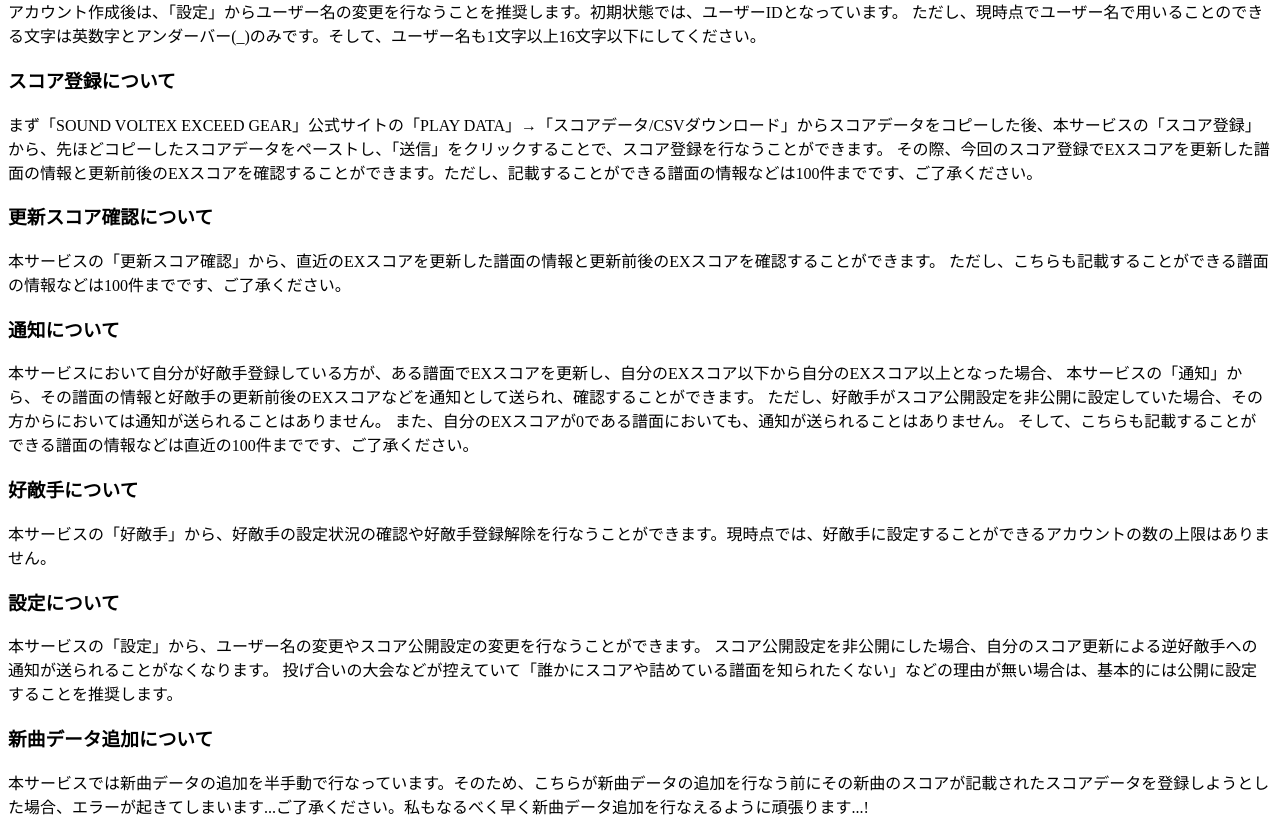
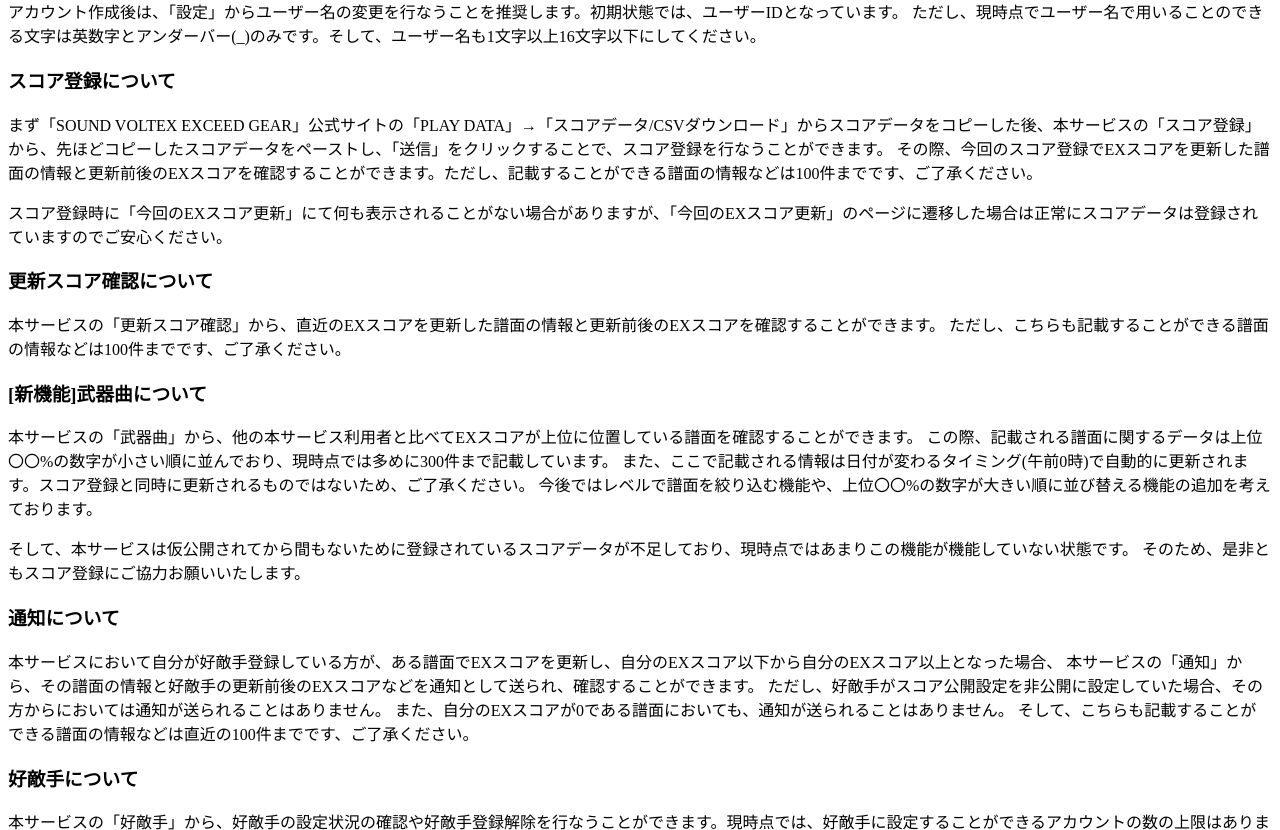
Before and after one commit to reiyiyi/SDVX-EXScoreTool, a Flask app: page /manual in a window 1280 px wide. Shown: the part 564-1394 px from the top of the page. Run offline with Flask 2, Linux system fonts and the light colour scheme.

Commit message:
武器曲機能追加！

```diff
--- a/templates/index.html
+++ b/templates/index.html
@@ -18,7 +18,7 @@
     <div class="inline">
         <a href="{{url_for('resister')}}" class="button">スコア登録</a>
         <a href="{{url_for('recently_hiscore')}}" class="button">更新スコア確認</a>
-        <!--<a href="{{url_for('strengths')}}" class="button">武器曲</a>-->
+        <a href="{{url_for('strengths')}}" class="button">武器曲</a>
         <a href="{{url_for('rival')}}" class="button">好敵手</a>
         <a href="{{url_for('notice')}}" class="button">通知</a>
         <a href="{{url_for('settings')}}" class="button">設定</a>
--- a/templates/login.html
+++ b/templates/login.html
@@ -36,8 +36,8 @@
     <hr>
     <h2>お知らせ</h2>
     <p>
-        近いうちに、本サービスにおいて<a href="https://twitter.com/Re_gi_A/status/1429428154133745664?s=20">武器曲を調べることができる機能</a>を追加する予定です。
-        追加した際は、ここでのお知らせ欄や私のTwitterアカウントにてお知らせいたします。引き続き、本サービスをよろしくお願いいたします。
+        本サービスにて、新機能「武器曲」を追加しました。この機能の概要は上記の「使い方」から見ることができます。
+        引き続き、本サービスをよろしくお願いいたします。
     </p>
     <hr>
     <p>
--- a/templates/manual.html
+++ b/templates/manual.html
@@ -46,10 +46,24 @@
             まず「SOUND VOLTEX EXCEED GEAR」公式サイトの「PLAY DATA」→「スコアデータ/CSVダウンロード」からスコアデータをコピーした後、本サービスの「スコア登録」から、先ほどコピーしたスコアデータをペーストし、「送信」をクリックすることで、スコア登録を行なうことができます。
             その際、今回のスコア登録でEXスコアを更新した譜面の情報と更新前後のEXスコアを確認することができます。ただし、記載することができる譜面の情報などは100件までです、ご了承ください。
         </p>
+        <p>
+            スコア登録時に「今回のEXスコア更新」にて何も表示されることがない場合がありますが、「今回のEXスコア更新」のページに遷移した場合は正常にスコアデータは登録されていますのでご安心ください。
+        </p>
         <h3>更新スコア確認について</h3>
         <p>
             本サービスの「更新スコア確認」から、直近のEXスコアを更新した譜面の情報と更新前後のEXスコアを確認することができます。
             ただし、こちらも記載することができる譜面の情報などは100件までです、ご了承ください。
+        </p>
+        <h3>[新機能]武器曲について</h3>
+        <p>
+            本サービスの「武器曲」から、他の本サービス利用者と比べてEXスコアが上位に位置している譜面を確認することができます。
+            この際、記載される譜面に関するデータは上位〇〇%の数字が小さい順に並んでおり、現時点では多めに300件まで記載しています。
+            また、ここで記載される情報は日付が変わるタイミング(午前0時)で自動的に更新されます。スコア登録と同時に更新されるものではないため、ご了承ください。
+            今後ではレベルで譜面を絞り込む機能や、上位〇〇%の数字が大きい順に並び替える機能の追加を考えております。
+        </p>
+        <p>
+            そして、本サービスは仮公開されてから間もないために登録されているスコアデータが不足しており、現時点ではあまりこの機能が機能していない状態です。
+            そのため、是非ともスコア登録にご協力お願いいたします。
         </p>
         <h3>通知について</h3>
         <p>
```
